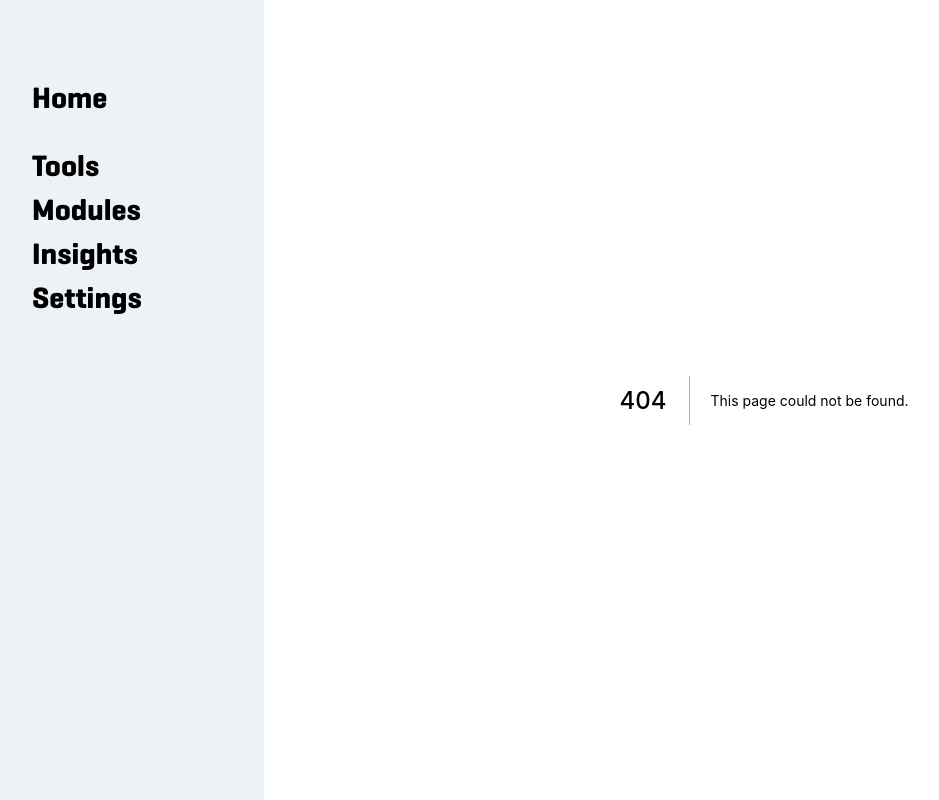
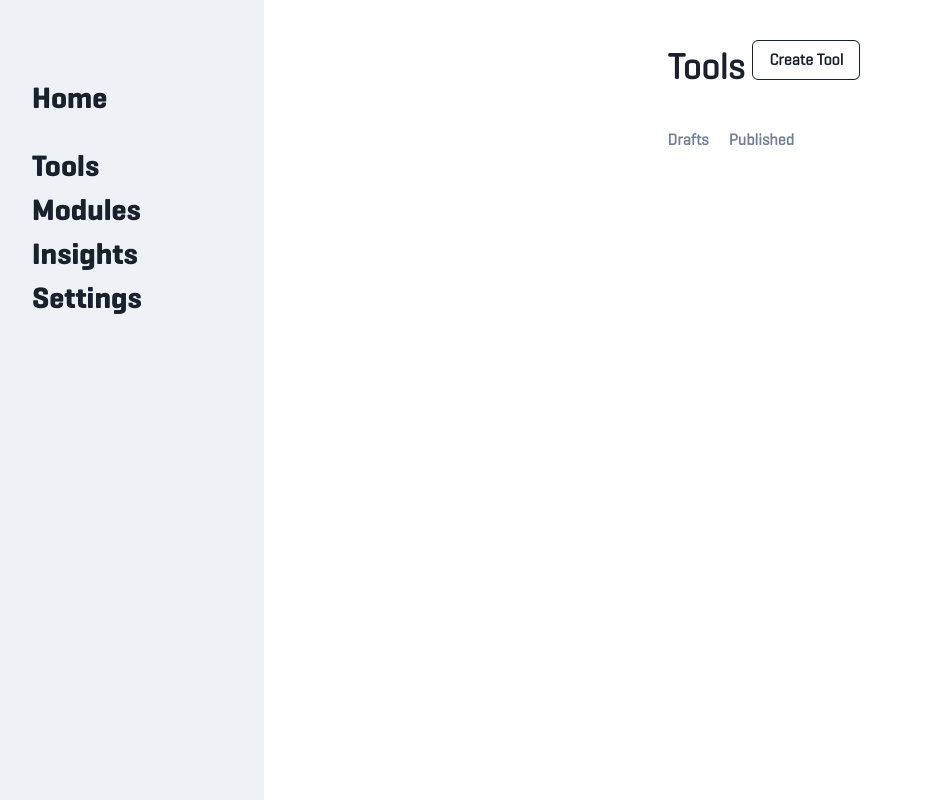
Before and after one commit to uwblueprint/headsupguys, a Next.js app: page /admin/settings in a window 1280 px wide. Before the commit this address had no page. Shown: the whole page, without its empty margins (16-955 px from the left). Built offline with nearby package versions, Linux system fonts and the light colour scheme.

Commit message:
mock admin user data

```diff
--- /dev/null
+++ b/data/adminUsers.ts
@@ -0,0 +1,24 @@
+const adminUsers = [
+    {
+        name: "Admin Name",
+        email: "admin@gmail.com",
+        role: "ADMIN",
+    },
+    {
+        name: "Admin Name",
+        email: "admin@gmail.com",
+        role: "ADMIN",
+    },
+    {
+        name: "Admin Name",
+        email: "admin@gmail.com",
+        role: "SUPER ADMIN",
+    },
+    {
+        name: "Admin Name",
+        email: "admin@gmail.com",
+        role: "ADMIN",
+    },
+];
+
+export default adminUsers;
--- /dev/null
+++ b/pages/admin/settings.tsx
@@ -0,0 +1,60 @@
+import React, { useState, useEffect } from "react";
+import {
+    Stack,
+    Center,
+    Flex,
+    Text,
+    Button,
+    useDisclosure,
+    Spacer,
+} from "@chakra-ui/react";
+
+import { ToolCard, Modal } from "@components";
+import adminUsers from "data/adminUsers";
+
+const SettingsPage: React.FC = () => {
+    const { isOpen, onOpen, onClose } = useDisclosure();
+    const [toolsArray, setToolsArray] = useState([]);
+
+    return (
+        <Center>
+            <Flex direction="column" minH="100vh" pl="48px" pr="48px">
+                <Flex mt={10} wrap={"wrap"} justify={"left"} width={"full"}>
+                    <Text mr={2} fontWeight="bold" fontSize="4xl">
+                        Tools
+                    </Text>
+                    <Spacer />
+                    <Button
+                        _hover={{ bg: "#F3F3F3" }}
+                        _active={{
+                            transform: "scale(0.95)",
+                        }}
+                        // onClick={() => {}}
+                        minWidth={"90"}
+                        colorScheme="white"
+                        variant="outline"
+                    >
+                        Create Tool
+                    </Button>
+                </Flex>
+                <Flex mb={10} wrap={"wrap"} justify={"left"} width={"full"}>
+                    <Button
+                        variant="link"
+                        mr={"20px"}
+                        _active={{ textDecoration: "underline", color: "#000" }}
+                    >
+                        Drafts
+                    </Button>
+                    <Button
+                        variant="link"
+                        _active={{ textDecoration: "underline", color: "#000" }}
+                    >
+                        Published
+                    </Button>
+                </Flex>
+            </Flex>
+        </Center>
+    );
+};
+
+export default SettingsPage;
```
